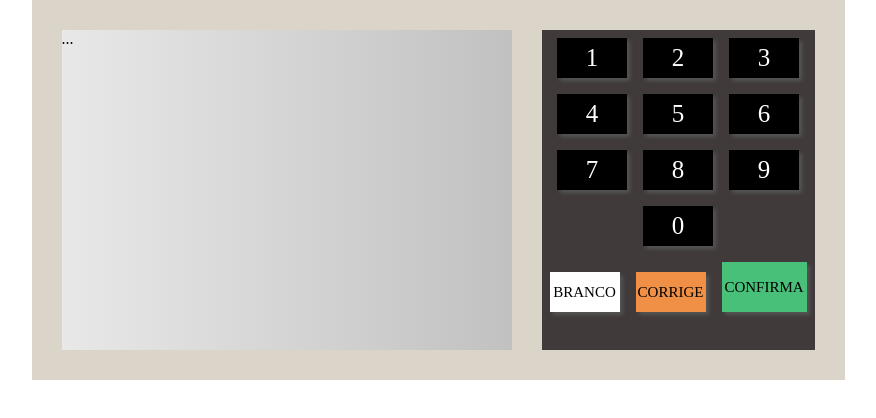
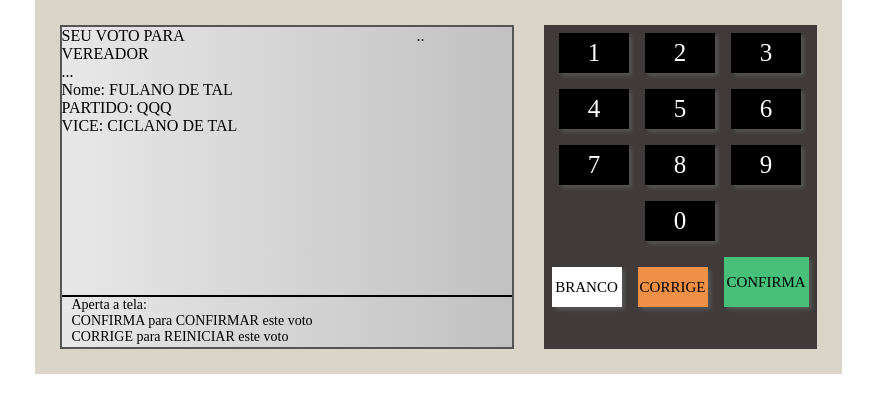
Before and after one commit to JefMacedo/urna-eletronica-js, a plain HTML site: page index.html in a window 1280 px wide. Shown: the whole page, without its empty margins (202-1078 px from the left). Drawn offline with Linux system fonts and the light colour scheme.

Commit message:
primeira parte da estilização da tela

```diff
--- a/index.html
+++ b/index.html
@@ -9,7 +9,30 @@
 <body>
     <div class="urna">
         <div class="tela">
-            ...
+            <div class="d-1">
+                <div class="d-1-left">
+                    <div class="d-1-1">
+                        <span>SEU VOTO PARA</span>
+                    </div>
+                    <div class="d-1-2">
+                        <span>VEREADOR</span>
+                    </div>
+                    <div class="d-1-3">
+                        ...
+                    </div>
+                    <div class="d-1-4">
+                        Nome: FULANO DE TAL<br/>
+                        PARTIDO: QQQ<br/>
+                        VICE: CICLANO DE TAL<br/>
+                    </div>
+                </div>
+                <div class="d-1-right">..</div>
+            </div>
+            <div class="d-2">
+                Aperta a tela:<br/>
+                CONFIRMA para CONFIRMAR este voto<br/>
+                CORRIGE para REINICIAR este voto<br/>
+            </div>
         </div>
         <div class="teclado">
             <div class="teclado-linha">
--- a/style.css
+++ b/style.css
@@ -7,7 +7,7 @@ body {
 
 .urna {
     background-color: #dbd5c9;
-    padding: 30px;
+    padding: 25px;
     display: flex;
 }
 
@@ -15,6 +15,9 @@ body {
     width: 450px;
     height: 320px;
     background: linear-gradient(to right, #e8e8e8, #c1c1c1);
+    border: 2px solid #555555;
+    display: flex;
+    flex-direction: column;
 }
 
 .teclado {
@@ -61,3 +64,21 @@ body {
     width: 85px;
     height: 50px;
 }
+
+.d-1 {
+    flex: 1;
+    display: flex;
+}
+.d-1-left {
+    flex: 1;
+}
+.d-1-right {
+    width: 95px;
+}
+
+.d-2 {
+    height: 50px;
+    font-size: 14px;
+    border-top: 2px solid #000000;
+    padding-left: 10px;
+}
```
